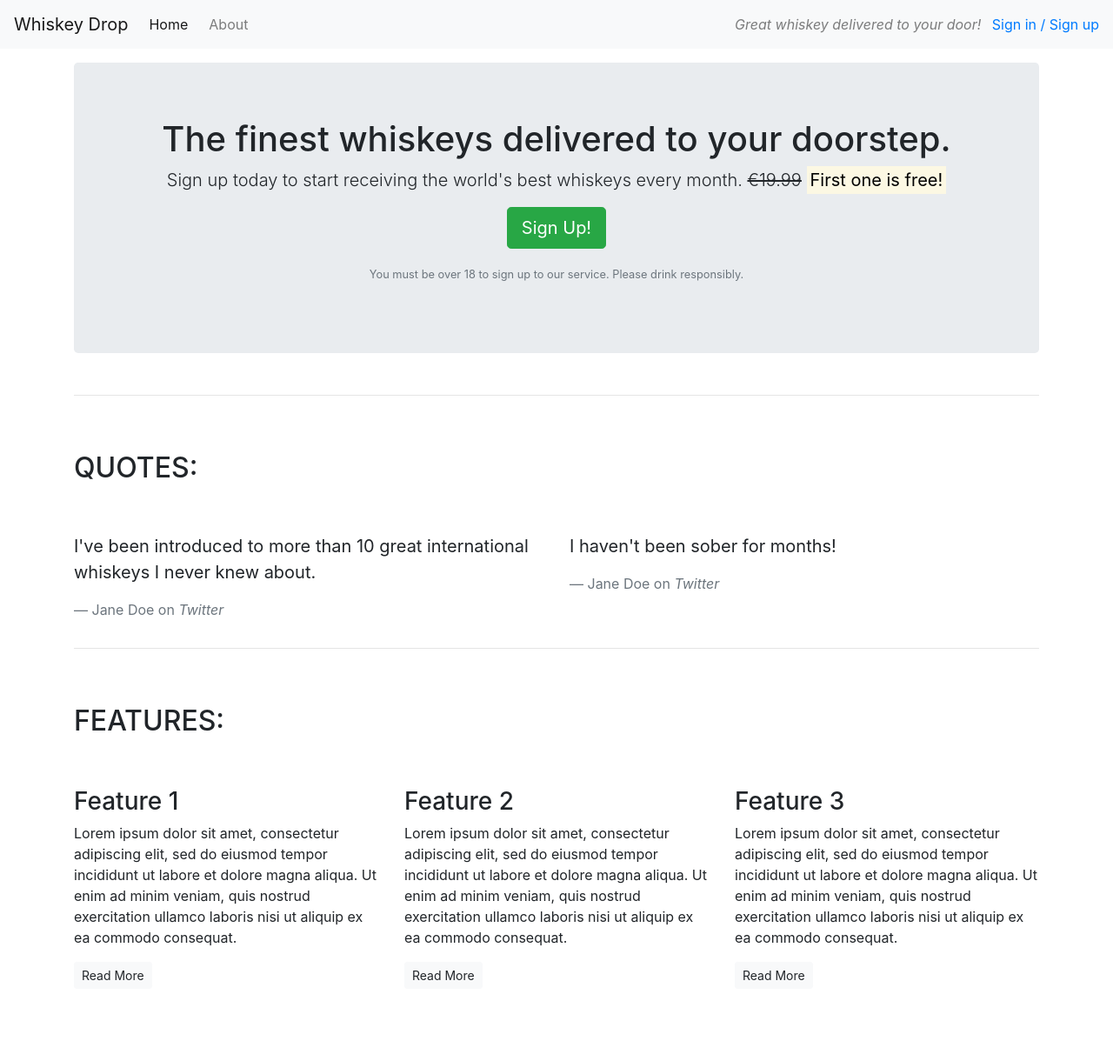
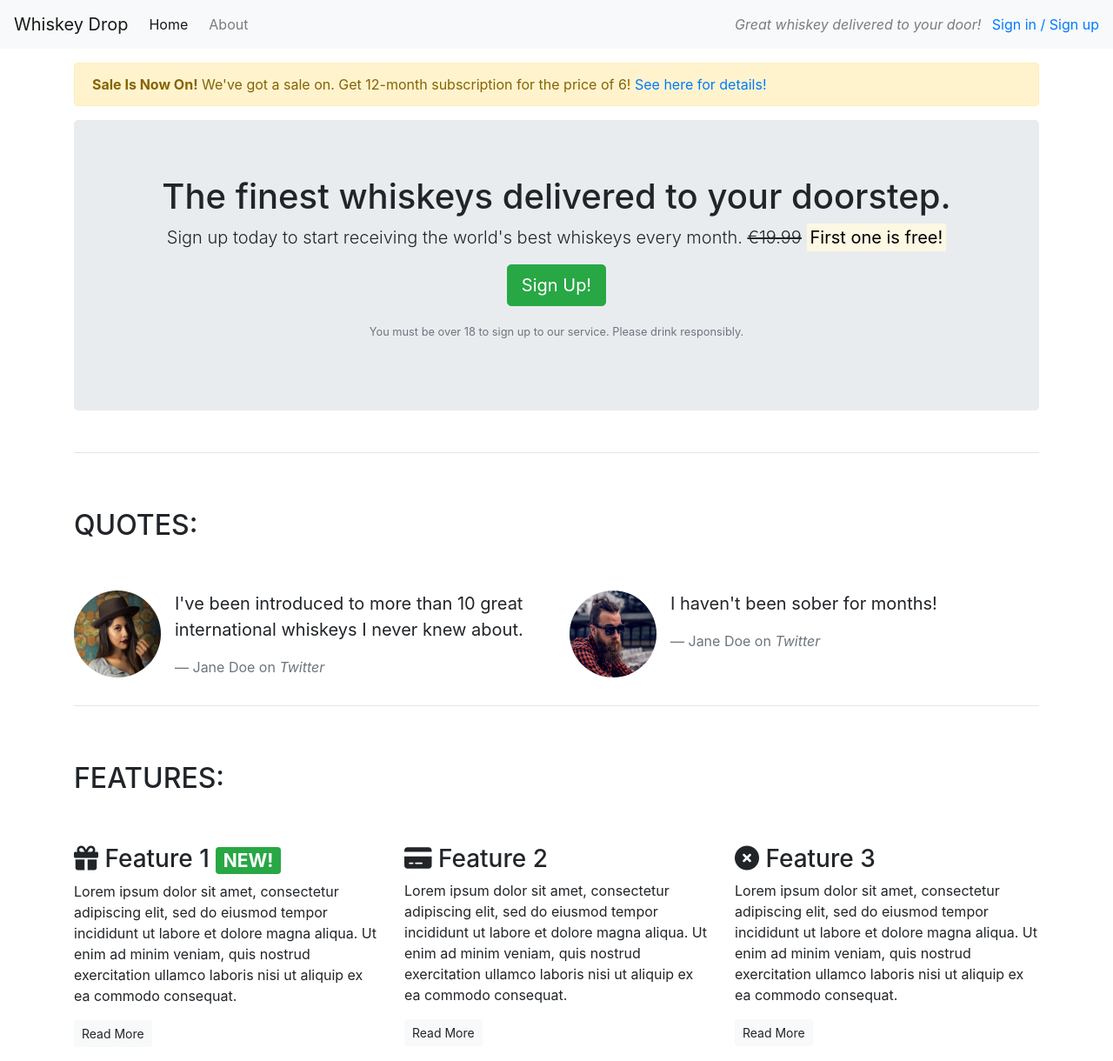
Before and after one commit to MiswaQ/bootstraptest, a plain HTML site: page index.html in a window 1280 px wide. Shown: the whole page at 87% size. Before the commit the page ends 1153 px from the top, so only its background shows below. Drawn offline with nearby package versions, Linux system fonts and the light colour scheme.

Commit message:
Added last Core Component walkthrough lesson

```diff
--- a/index.html
+++ b/index.html
@@ -6,6 +6,7 @@
     <meta name="viewport" content="width=device-width, initial-scale=1.0">
     <title>Whiskey Drop | Taste a new whiskey every month</title>
     <link rel="stylesheet" href="https://maxcdn.bootstrapcdn.com/bootstrap/4.1.3/css/bootstrap.min.css">
+    <script src="https://kit.fontawesome.com/f6a296b863.js" crossorigin="anonymous"></script>
 </head>
 
 <body>
@@ -22,6 +23,14 @@
         </div>
     </nav>
     <article class="container mt-3">
+        <div class="row d-none d-sm-block">
+            <div class="col-12">
+                <div class="alert alert-warning">
+                    <strong>Sale Is Now On!</strong> We've got a sale on. Get 12-month subscription for the price of 6!
+                    <a href="">See here for details!</a>
+                </div>
+            </div>
+        </div>
         <!-- Callout -->
         <div class="row">
             <div class="col-12">
@@ -50,16 +59,33 @@
             </div>
             <div class="row">
                 <div class="col-12 col-md-6">
-                    <blockquote class="blockquote">
-                        <p>I've been introduced to more than 10 great international whiskeys I never knew about.</p>
-                        <footer class="blockquote-footer">Jane Doe on <cite title="Twitter">Twitter</cite></footer>
-                    </blockquote>
+                    <div class="media">
+                        <div class="d-none d-sm-block">
+                            <img src="images/girl-image.png" class="rounded-circle mr-3" height=100 width=100>
+                        </div>
+                        <div class="media-body">
+                            <blockquote class="blockquote">
+                                <p>I've been introduced to more than 10 great international whiskeys I never knew about.
+                                </p>
+                                <footer class="blockquote-footer">Jane Doe on <cite title="Twitter">Twitter</cite>
+                                </footer>
+                            </blockquote>
+                        </div>
+                    </div>
                 </div>
                 <div class="col-12 col-md-6">
-                    <blockquote class="blockquote">
-                        <p>I haven't been sober for months!</p>
-                        <footer class="blockquote-footer">Jane Doe on <cite title="Twitter">Twitter</cite></footer>
-                    </blockquote>
+                    <div class="media">
+                        <div class="d-none d-sm-block">
+                            <img src="images/guy-image.png" class="rounded-circle mr-3" height=100 width=100>
+                        </div>
+                        <div class="media-body">
+                            <blockquote class="blockquote">
+                                <p>I haven't been sober for months!</p>
+                                <footer class="blockquote-footer">Jane Doe on <cite title="Twitter">Twitter</cite>
+                                </footer>
+                            </blockquote>
+                        </div>
+                    </div>
                 </div>
             </div>
         </section>
@@ -76,7 +102,9 @@
             <div class="row">
                 <div class="col-12 col-md-6 col-lg-4">
                     <div class="feature">
-                        <h3>Feature 1</h3>
+                        <h3><i class="fa-solid fa-gift d-none d-sm-inline"></i> Feature 1 <span
+                                class="badge badge-success">NEW!</span>
+                        </h3>
                         <p>Lorem ipsum dolor sit amet, consectetur adipiscing elit, sed do eiusmod tempor incididunt ut
                             labore et dolore magna aliqua. Ut enim ad minim veniam, quis nostrud exercitation ullamco
                             laboris nisi ut aliquip ex ea commodo consequat.</p>
@@ -85,7 +113,7 @@
                 </div>
                 <div class="col-12 col-md-6 col-lg-4">
                     <div class="feature">
-                        <h3>Feature 2</h3>
+                        <h3><i class="fa-solid fa-credit-card d-none d-sm-inline"></i> Feature 2</h3>
                         <p>Lorem ipsum dolor sit amet, consectetur adipiscing elit, sed do eiusmod tempor incididunt ut
                             labore et dolore magna aliqua. Ut enim ad minim veniam, quis nostrud exercitation ullamco
                             laboris nisi ut aliquip ex ea commodo consequat.</p>
@@ -94,7 +122,7 @@
                 </div>
                 <div class="col-12 d-md-none d-lg-block col-lg-4">
                     <div class="feature">
-                        <h3>Feature 3</h3>
+                        <h3><i class="fa-solid fa-circle-xmark d-none d-sm-inline"></i> Feature 3</h3>
                         <p>Lorem ipsum dolor sit amet, consectetur adipiscing elit, sed do eiusmod tempor incididunt ut
                             labore et dolore magna aliqua. Ut enim ad minim veniam, quis nostrud exercitation ullamco
                             laboris nisi ut aliquip ex ea commodo consequat.</p>
```
